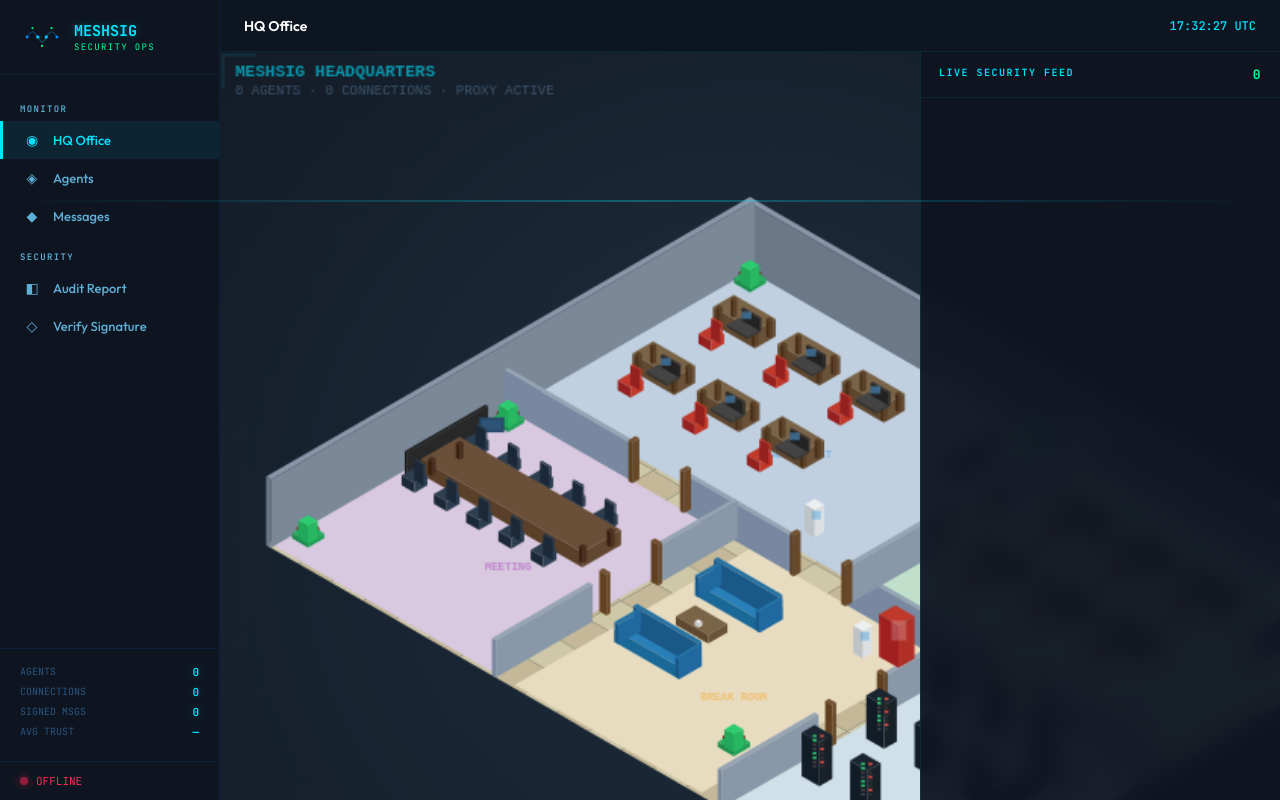
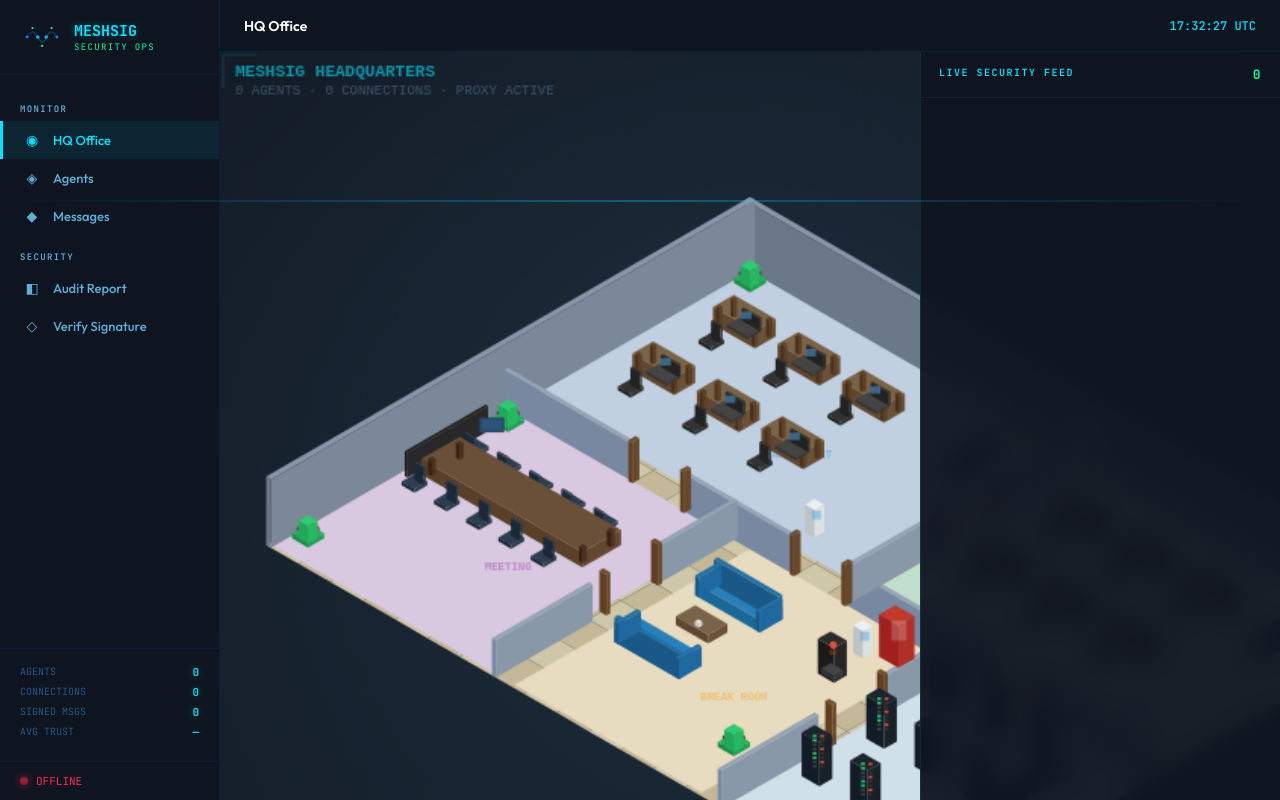
Before and after one commit to carlostroy/meshsig, a website: page src/dashboard.html in a window 1280 px wide. Drawn offline with Linux system fonts and the light colour scheme.

Commit message:
v0.9.8 — office chairs, floating names, coffee machine

```diff
--- a/package.json
+++ b/package.json
@@ -1,6 +1,6 @@
 {
   "name": "meshsig",
-  "version": "0.9.6",
+  "version": "0.9.8",
   "description": "Cryptographic security layer for AI agents. Ed25519 identity, signed messages, trust scoring. Works with LangChain, CrewAI, AutoGen, OpenClaw, or any agent framework.",
   "main": "dist/index.js",
   "type": "module",
--- a/src/dashboard.html
+++ b/src/dashboard.html
@@ -169,29 +169,59 @@ function drawWalls(){box(0,0,OW,0.15,55,'#8a96a8','#6a7888','#7a8898');box(0,0,0
 
 // Furniture
 function drawDesk(gx,gy){box(gx,gy,1.3,0.65,14,'#7a6448','#604830','#6a5238');box(gx+0.05,gy+0.05,0.1,0.1,14,'#5a4028','#4a3018','#5a4028');box(gx+1.15,gy+0.05,0.1,0.1,14,'#5a4028','#4a3018','#5a4028');box(gx+0.05,gy+0.5,0.1,0.1,14,'#5a4028','#4a3018','#5a4028');box(gx+1.15,gy+0.5,0.1,0.1,14,'#5a4028','#4a3018','#5a4028');box(gx+0.3,gy+0.12,0.65,0.4,2,'#444','#333','#3a3a3a');box(gx+0.35,gy+0.05,0.55,0.06,10,'#333','#222','#2a2a2a');const s=toSc(gx+0.45,gy+0.06);X.fillStyle='#55aaee';X.globalAlpha=0.5;X.fillRect(s.x-4,s.y-8,8,6);X.globalAlpha=1}
-function drawChair(gx,gy,c){c=c||'#c0392b';const d=c==='#c0392b'?'#952020':'#1a2838';box(gx,gy,0.4,0.4,8,c,d,c);box(gx+0.05,gy,0.3,0.06,16,c,d,c)}
+function drawChair(gx,gy,c,facing){c=c||'#333';const d=c==='#333'?'#222':'#1a2838';
+  // Wheel base (star shape simplified as cross)
+  box(gx+0.05,gy+0.15,0.3,0.05,2,'#555','#444','#4a4a4a');
+  box(gx+0.15,gy+0.05,0.05,0.3,2,'#555','#444','#4a4a4a');
+  // Stem
+  box(gx+0.14,gy+0.14,0.1,0.1,7,'#555','#444','#4a4a4a');
+  // Seat cushion
+  box(gx,gy,0.4,0.4,3,c,d,c);
+  // Backrest - position depends on facing
+  if(facing==='up')box(gx+0.05,gy,0.3,0.06,14,c,d,c);
+  else if(facing==='down')box(gx+0.05,gy+0.34,0.3,0.06,14,c,d,c);
+  else if(facing==='left')box(gx,gy+0.05,0.06,0.3,14,c,d,c);
+  else box(gx+0.34,gy+0.05,0.06,0.3,14,c,d,c); // right default
+}
 function drawLongTable(gx,gy,len){box(gx,gy,len,1.2,12,'#6a5038','#5a4028','#624830');box(gx+0.1,gy+0.1,0.12,0.12,12,'#4a3020','#3a2010','#4a3020');box(gx+len-0.22,gy+0.1,0.12,0.12,12,'#4a3020','#3a2010','#4a3020');box(gx+0.1,gy+0.96,0.12,0.12,12,'#4a3020','#3a2010','#4a3020');box(gx+len-0.22,gy+0.96,0.12,0.12,12,'#4a3020','#3a2010','#4a3020')}
-function drawSofa(gx,gy){box(gx,gy,2,0.7,10,'#2980b9','#1a6898','#2272a8');box(gx,gy,2,0.12,20,'#2472a3','#1a5888','#2068a0');box(gx,gy,0.12,0.7,16,'#2472a3','#1a5888','#2068a0');box(gx+1.88,gy,0.12,0.7,16,'#2472a3','#1a5888','#2068a0')}
+function drawSofa(gx,gy,dir){
+  box(gx,gy,2,0.7,10,'#2980b9','#1a6898','#2272a8'); // seat
+  if(dir==='front')box(gx,gy+0.58,2,0.12,20,'#2472a3','#1a5888','#2068a0'); // backrest at front
+  else box(gx,gy,2,0.12,20,'#2472a3','#1a5888','#2068a0'); // backrest at back (default)
+  box(gx,gy,0.12,0.7,16,'#2472a3','#1a5888','#2068a0'); // left arm
+  box(gx+1.88,gy,0.12,0.7,16,'#2472a3','#1a5888','#2068a0'); // right arm
+}
 function drawCoffeeTable(gx,gy){box(gx,gy,1,0.6,7,'#7a6448','#604830','#6a5238');box(gx+0.3,gy+0.2,0.12,0.12,3,'#eee','#ccc','#ddd')}
 function drawPlant(gx,gy){box(gx,gy,0.35,0.35,9,'#6a3a1a','#5a2a10','#623218');box(gx-0.08,gy-0.08,0.5,0.5,4,'#27ae60','#1e8c4e','#22a058');box(gx+0.02,gy+0.02,0.3,0.3,14,'#2ecc71','#22a85a','#28b862')}
 function drawServerRack(gx,gy){box(gx,gy,0.55,0.4,35,'#1a2530','#121c26','#182028');const s=toSc(gx+0.12,gy+0.1);for(let i=0;i<8;i++){X.fillStyle=Math.sin(Date.now()/300+i*1.5)>0?'#2ecc71':'#444';X.fillRect(s.x-2,s.y-i*3.5-6,3,2);X.fillStyle=Math.sin(Date.now()/500+i*2.1)>0?'#e74c3c':'#333';X.fillRect(s.x+4,s.y-i*3.5-6,3,2)}}
 function drawVending(gx,gy){box(gx,gy,0.6,0.5,34,'#c0392b','#a02020','#b03028');const s=toSc(gx+0.08,gy+0.08);X.fillStyle='#fff';X.globalAlpha=0.2;X.fillRect(s.x-3,s.y-24,12,16);X.globalAlpha=1}
 function drawWhiteboard(gx,gy){box(gx,gy,0.06,2,26,'#555','#444','#4a4a4a');const s=toSc(gx+0.07,gy+0.3);X.fillStyle='#f8f8f8';X.fillRect(s.x-2,s.y-18,18,14);X.fillStyle='#e74c3c';X.globalAlpha=0.5;X.fillRect(s.x,s.y-15,5,2);X.fillStyle='#2196F3';X.fillRect(s.x,s.y-11,9,2);X.fillStyle='#4CAF50';X.fillRect(s.x+6,s.y-15,5,2);X.globalAlpha=1}
 function drawCooler(gx,gy){box(gx,gy,0.3,0.3,22,'#ecf0f1','#bdc3c7','#dde0e3');const s=toSc(gx+0.05,gy+0.05);X.fillStyle='#3498db';X.globalAlpha=0.4;X.fillRect(s.x-2,s.y-14,7,7);X.globalAlpha=1}
+function drawCoffeeMachine(gx,gy){
+  box(gx,gy,0.5,0.4,28,'#2c2c2c','#1a1a1a','#252525'); // body
+  box(gx+0.05,gy+0.05,0.4,0.3,4,'#444','#333','#3a3a3a'); // drip tray
+  const s=toSc(gx+0.1,gy+0.1);
+  X.fillStyle='#e74c3c';X.beginPath();X.arc(s.x+2,s.y-20,3,0,Math.PI*2);X.fill(); // power light
+  X.fillStyle='#8B4513';X.globalAlpha=0.5;X.fillRect(s.x-1,s.y-16,6,4);X.globalAlpha=1; // coffee window
+  // Steam
+  if(Math.sin(Date.now()/500)>0){X.fillStyle='#fff';X.globalAlpha=0.15;
+    X.beginPath();X.arc(s.x+2,s.y-26+Math.sin(Date.now()/200)*2,3,0,Math.PI*2);X.fill();
+    X.beginPath();X.arc(s.x+4,s.y-30+Math.sin(Date.now()/300)*2,2,0,Math.PI*2);X.fill();X.globalAlpha=1}
+}
 function drawTV(gx,gy){box(gx,gy,0.08,2.5,20,'#222','#1a1a1a','#282828');const s=toSc(gx+0.09,gy+0.2);X.fillStyle='#2a4a6a';X.fillRect(s.x-2,s.y-14,20,12);X.fillStyle='#3a6a9a';X.globalAlpha=0.3;X.fillRect(s.x,s.y-12,16,8);X.globalAlpha=1}
 
 function allFurniture(){const it=[];
 [[1,1.5],[3,1.5],[5,1.5],[1,4],[3,4],[5,4]].forEach(d=>it.push({y:d[1],f:()=>drawDesk(d[0],d[1])}));
-[[1.3,2.5],[3.3,2.5],[5.3,2.5],[1.3,5],[3.3,5],[5.3,5]].forEach(d=>it.push({y:d[1],f:()=>drawChair(d[0],d[1])}));
+[[1.3,2.5],[3.3,2.5],[5.3,2.5],[1.3,5],[3.3,5],[5.3,5]].forEach(d=>it.push({y:d[1],f:()=>drawChair(d[0],d[1],'#333','up')}));
 it.push({y:0.3,f:()=>drawPlant(0.3,0.3)},{y:0.3,f:()=>drawPlant(9,0.3)},{y:0.5,f:()=>drawWhiteboard(9,1)},{y:6,f:()=>drawCooler(8,6)});
 [[11.5,1.5],[13.5,1.5],[15.5,1.5],[11.5,4],[13.5,4],[15.5,4]].forEach(d=>it.push({y:d[1],f:()=>drawDesk(d[0],d[1])}));
-[[11.8,2.5],[13.8,2.5],[15.8,2.5],[11.8,5],[13.8,5],[15.8,5]].forEach(d=>it.push({y:d[1],f:()=>drawChair(d[0],d[1])}));
+[[11.8,2.5],[13.8,2.5],[15.8,2.5],[11.8,5],[13.8,5],[15.8,5]].forEach(d=>it.push({y:d[1],f:()=>drawChair(d[0],d[1],'#333','up')}));
 it.push({y:0.3,f:()=>drawPlant(19,0.3)},{y:1,f:()=>drawWhiteboard(18.5,1)},{y:6,f:()=>drawCooler(18,6)});
 it.push({y:9.5,f:()=>drawLongTable(0.5,9.5,5)});
-[[0.5,9],[1.5,9],[2.5,9],[3.5,9],[4.5,9]].forEach(d=>it.push({y:d[1],f:()=>drawChair(d[0],d[1],'#2c3e50')}));
-[[0.5,10.9],[1.5,10.9],[2.5,10.9],[3.5,10.9],[4.5,10.9]].forEach(d=>it.push({y:d[1],f:()=>drawChair(d[0],d[1],'#2c3e50')}));
+[[0.5,9],[1.5,9],[2.5,9],[3.5,9],[4.5,9]].forEach(d=>it.push({y:d[1],f:()=>drawChair(d[0],d[1],'#2c3e50','down')}));
+[[0.5,10.9],[1.5,10.9],[2.5,10.9],[3.5,10.9],[4.5,10.9]].forEach(d=>it.push({y:d[1],f:()=>drawChair(d[0],d[1],'#2c3e50','up')}));
 it.push({y:8,f:()=>drawTV(0.3,8.5)},{y:7.8,f:()=>drawPlant(0.3,7.8)},{y:14,f:()=>drawPlant(0.3,14)});
-it.push({y:9,f:()=>drawSofa(8,9)},{y:11.5,f:()=>drawSofa(8,11.5)},{y:10.2,f:()=>drawCoffeeTable(8.5,10.2)},{y:8,f:()=>drawVending(12.5,8)},{y:13,f:()=>drawPlant(12.5,13)},{y:8.5,f:()=>drawCooler(12,8.5)});
+it.push({y:9,f:()=>drawSofa(8,9,'back')},{y:11.5,f:()=>drawSofa(8,11.5,'front')},{y:10.2,f:()=>drawCoffeeTable(8.5,10.2)},{y:8,f:()=>drawVending(12.5,8)},{y:8.5,f:()=>drawCoffeeMachine(12,9.5)},{y:13,f:()=>drawPlant(12.5,13)},{y:8.5,f:()=>drawCooler(12,8.5)});
 [[14.5,8.5],[16,8.5],[17.5,8.5],[14.5,10.5],[16,10.5],[17.5,10.5],[14.5,12.5],[16,12.5]].forEach(d=>it.push({y:d[1],f:()=>drawServerRack(d[0],d[1])}));
 it.push({y:14,f:()=>drawPlant(19,14)},{y:8,f:()=>drawTV(18.5,9)});return it}
 
@@ -221,15 +251,27 @@ function buildPath(a,dz){if(a.zone===dz)return interp({x:a.x,y:a.y},ZONE_PTS[dz]
 function assignWalk(a){let d=DEST[Math.floor(Math.random()*DEST.length)];if(d===a.zone)d=DEST[(DEST.indexOf(d)+1)%DEST.length];a.path=buildPath(a,d);a.pi=0;a.st=Date.now();a._nz=d}
 
 function syncAgentChars(){
+  // Desk positions: where each agent sits (chair coords)
+  const DESK_SEATS=[
+    {zone:'mgmt',x:1.3,y:2.5},   // mgmt desk 1
+    {zone:'mgmt',x:3.3,y:2.5},   // mgmt desk 2
+    {zone:'mgmt',x:5.3,y:2.5},   // mgmt desk 3
+    {zone:'support',x:8.8,y:2.5},  // support desk 1
+    {zone:'support',x:10.8,y:2.5}, // support desk 2
+    {zone:'support',x:12.8,y:2.5}, // support desk 3
+  ];
+  let seatIdx=0;
   agents.forEach((a,i)=>{
     let c=agentChars.find(x=>x.did===a.did);
     if(!c){
       const caps=(a.capabilities||[]).map(x=>x.type);
-      const zone=caps.includes('management')||caps.includes('delegation')?'mgmt':'support';
-      const pos=ZONE_PTS[zone];
+      const isManager=caps.includes('management')||caps.includes('delegation');
+      // Find next available seat in correct zone
+      const seat=DESK_SEATS.find((s,si)=>si>=seatIdx&&(isManager?s.zone==='mgmt':s.zone==='support'))||DESK_SEATS[seatIdx]||DESK_SEATS[0];
+      seatIdx++;
       c={did:a.did,name:a.displayName,color:COLORS[i%COLORS.length],lc:DARK_COLORS[i%DARK_COLORS.length],hair:HAIRS[i%HAIRS.length],
-        role:caps.join(', '),zone,home:{x:pos.x+i*1.5,y:pos.y},x:pos.x+i*1.5,y:pos.y,
-        path:[],pi:0,st:0,si:100+i*10,idle:Date.now()+1000+Math.random()*2000,glow:false};
+        role:caps.join(', '),zone:seat.zone,home:{x:seat.x,y:seat.y},x:seat.x,y:seat.y,
+        path:[],pi:0,st:0,si:100+i*10,idle:Date.now()+99999,glow:false};
       agentChars.push(c);
     }
     c.name=a.displayName;
@@ -254,7 +296,7 @@ X.strokeStyle='#8a5a3a';X.lineWidth=1.2;X.beginPath();X.arc(px,py-24.5-bob,3.5,0
 X.fillStyle=a.hair;X.fillRect(px-9,py-38-bob,18,5);X.fillRect(px-9,py-35-bob,3,6);X.fillRect(px+6,py-35-bob,3,6);
 X.font='bold 10px "Courier New"';X.textAlign='center';const tw=X.measureText(a.name).width,tagW=tw+22;
 // Name plate ABOVE head
-const ny=py-48-bob;
+const ny=py-68-bob;
 X.fillStyle='rgba(0,0,0,0.85)';X.beginPath();X.roundRect(px-tagW/2,ny-10,tagW,28,5);X.fill();
 X.strokeStyle=a.color;X.lineWidth=2;X.globalAlpha=0.8;X.beginPath();X.roundRect(px-tagW/2,ny-10,tagW,28,5);X.stroke();X.globalAlpha=1;
 // Pointer triangle down
```
